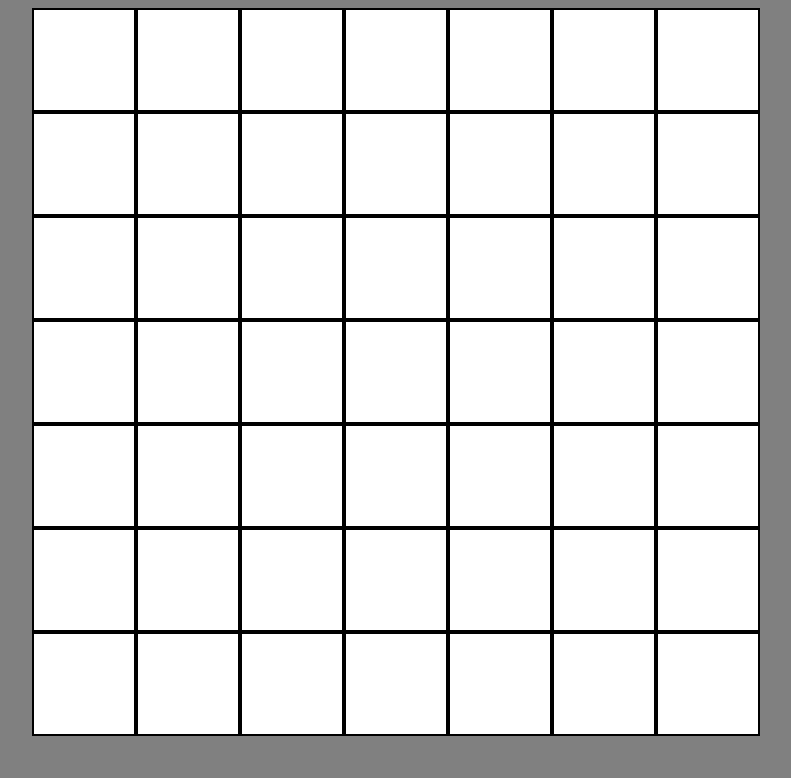
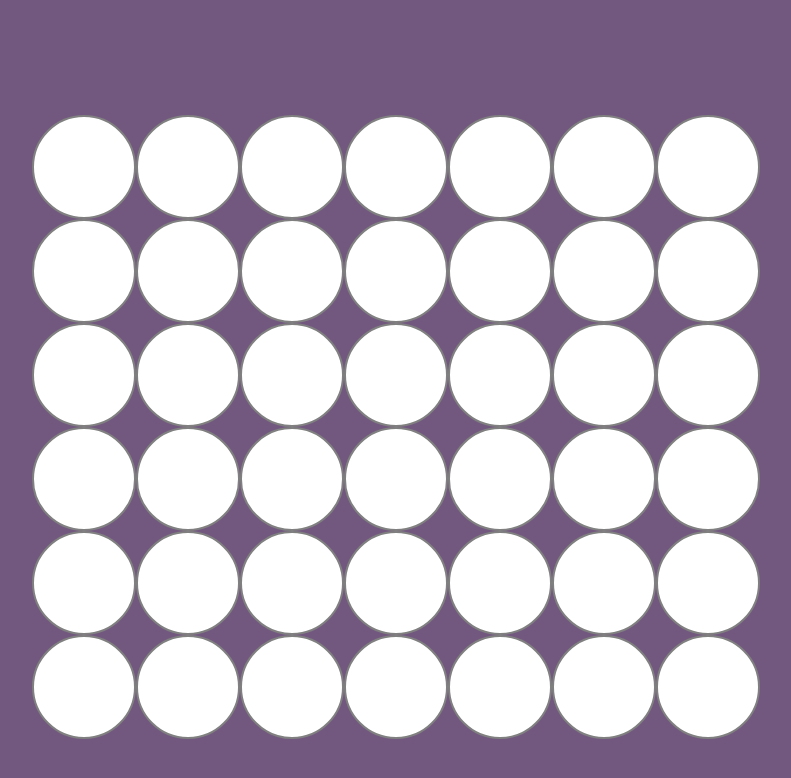
Before and after one commit to standaman52/Connect-4, a plain HTML site: page index.html in a window 1280 px wide. Shown: the whole page, without its empty margins (242-1033 px from the left). Drawn offline with nearby package versions, Linux system fonts and the light colour scheme.

Commit message:
Board is setup without logic

```diff
--- a/connect4.js
+++ b/connect4.js
@@ -4,20 +4,20 @@ $(function(){
   red = 'rgb(225,0,0)';
   black = 'rgb(0,0,0)';
   var count = 1;
+  toggle = false;
 
 
   var createCircle = function(color){
     index = $canvas_number;
     circle = $canvas[index].getContext('2d');
     circle.beginPath();
-    circle.arc(50, 50, 40, 0, 2 * Math.PI, false);
+    circle.arc(50, 50, 50, 0, 2 * Math.PI, false);
     circle.fillStyle = color;
     circle.fill();
   }
 
 
   var placeChip = function(){
-    count++;
 
 
     $canvas_clicked =$(this).attr('id');
@@ -25,21 +25,35 @@ $(function(){
     $canvas_number = $canvas_clicked - 1;
     $canvas_above_id = $(this).attr('id') - 7;
     canvas_above = $(this).parent().parent().prev().find('#' + $canvas_above_id);
-    if ($canvas_clicked % 2 == 1){
-      if ($canvas_clicked >= 43 || $(this).hasClass('can_place')){
+    if(toggle == false){
+      if ($canvas_clicked >= 36 || $(this).hasClass('can_place')){
         $(this).attr('class', 'has_chip');
         canvas_above.attr('class', 'can_place');
-        createCircle(red);
+        createCircle(red)
+        $(this).off()
+        toggle = true;
       }
     }
-    else {
-      if ($canvas_clicked >= 43 || $(this).hasClass('can_place')){
+
+    else{
+      if ($canvas_clicked >= 36 || $(this).hasClass('can_place')){
         $(this).attr('class', 'has_chip');
         canvas_above.attr('class', 'can_place');
         createCircle(black);
-}}
+        $(this).off()
+        toggle = false;
+      }
+
+    }
+  }
+  $("canvas").on("click", placeChip)
+
+
+ var winRow = ['36', '37', '38', '39']
+  for (var i = 1; i < winRow.length; i++) {
+     if($canvas[i] == winRow[i]){
+       console.log("One win state");
+     }
   }
 
-  $("canvas").on("click", placeChip)
-
 })
--- a/index.html
+++ b/index.html
@@ -1,4 +1,4 @@
-<!DOCTYPE html>
+
 <html>
   <head>
     <meta charset="utf-8">
@@ -6,7 +6,7 @@
     <link rel="stylesheet" href="style.css">
   </head>
   <body>
-   <div id="wrapper">
+    <div id="wrapper">
      <div id="board_wrapper">
        <div id="row1" class="row_wrapper">
          <div class="chip_holder">
@@ -152,34 +152,9 @@
            <canvas id="42" width="100" height="100"></canvas>
          </div>
        </div>
-
-       <div id="row7" class="row_wrapper">
-         <div class="chip_holder">
-           <canvas id="43" width="100" height="100"></canvas>
-         </div>
-         <div class="chip_holder">
-           <canvas id="44" width="100" height="100"></canvas>
-         </div>
-         <div class="chip_holder">
-           <canvas id="45" width="100" height="100"></canvas>
-         </div>
-         <div class="chip_holder">
-           <canvas id="46" width="100" height="100"></canvas>
-         </div>
-         <div class="chip_holder">
-           <canvas id="47" width="100" height="100"></canvas>
-         </div>
-         <div class="chip_holder">
-           <canvas id="48" width="100" height="100"></canvas>
-         </div>
-         <div class="chip_holder">
-           <canvas id="49" width="100" height="100"></canvas>
-         </div>
-       </div>
      </div>
 
    </div>
-
   <script
       src="https://code.jquery.com/jquery-3.2.1.min.js"
       integrity="sha256-hwg4gsxgFZhOsEEamdOYGBf13FyQuiTwlAQgxVSNgt4="
--- a/style.css
+++ b/style.css
@@ -1,27 +1,23 @@
+
 body{
   margin:0;
   padding: 0;
-  background-color:grey;
+  background-color:#72587F;
 }
 #wrapper{
-  margin:8px auto 6px;
+  margin: 9% auto 12% auto;
   width: 732px;
   position: relative;
-  cursor: pointer;
-  /*border: 2px solid black;*/
 }
-#board_wrapper{
-  height: 624px;
-  /*border: 2px solid black;*/
-}
+
 div .row_wrapper{
   height: 104px;
 
 }
 div .row_wrapper div{
-  width: 100px;
-  height: 100px;
-  border: 2px solid black;
+
+  border: 2px solid grey;
+  border-radius: 50%;
   float: left;
   background-color: white;
 }
```
Also changed, not shown: 1 other file.
